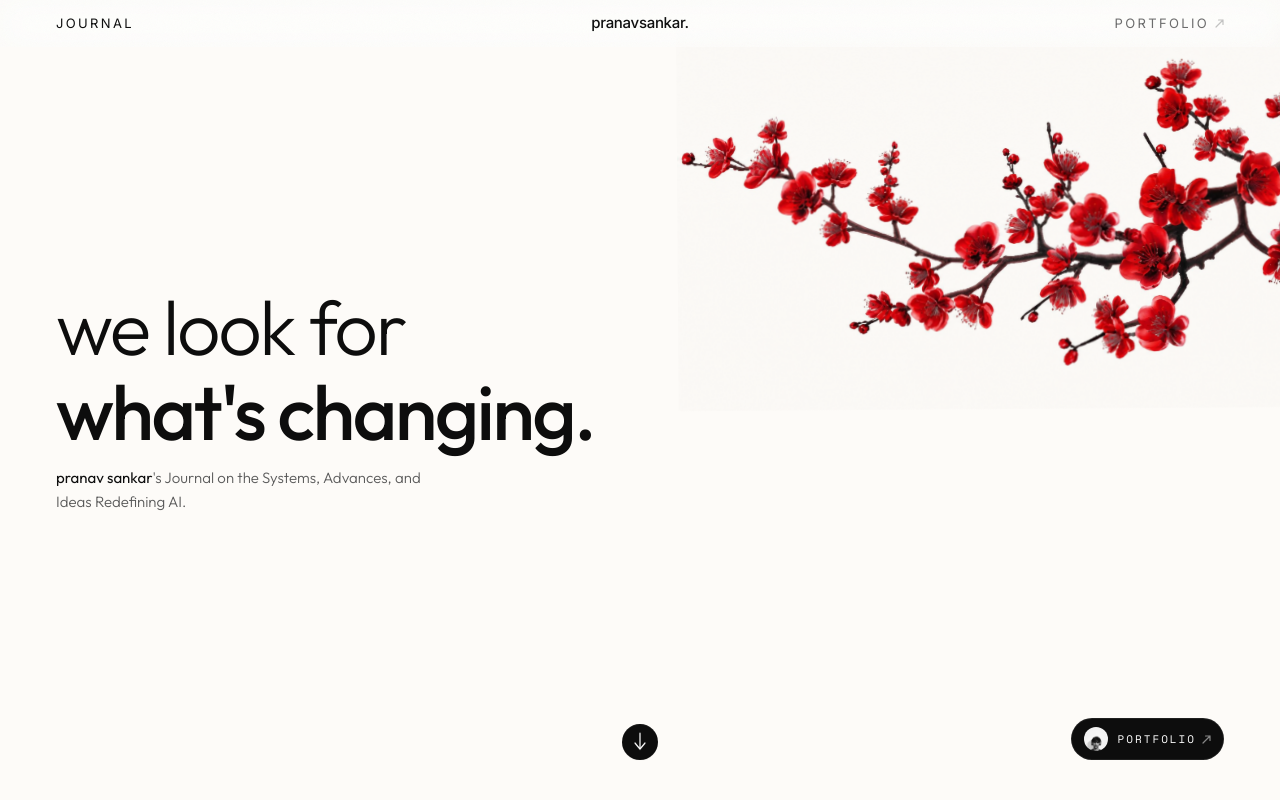
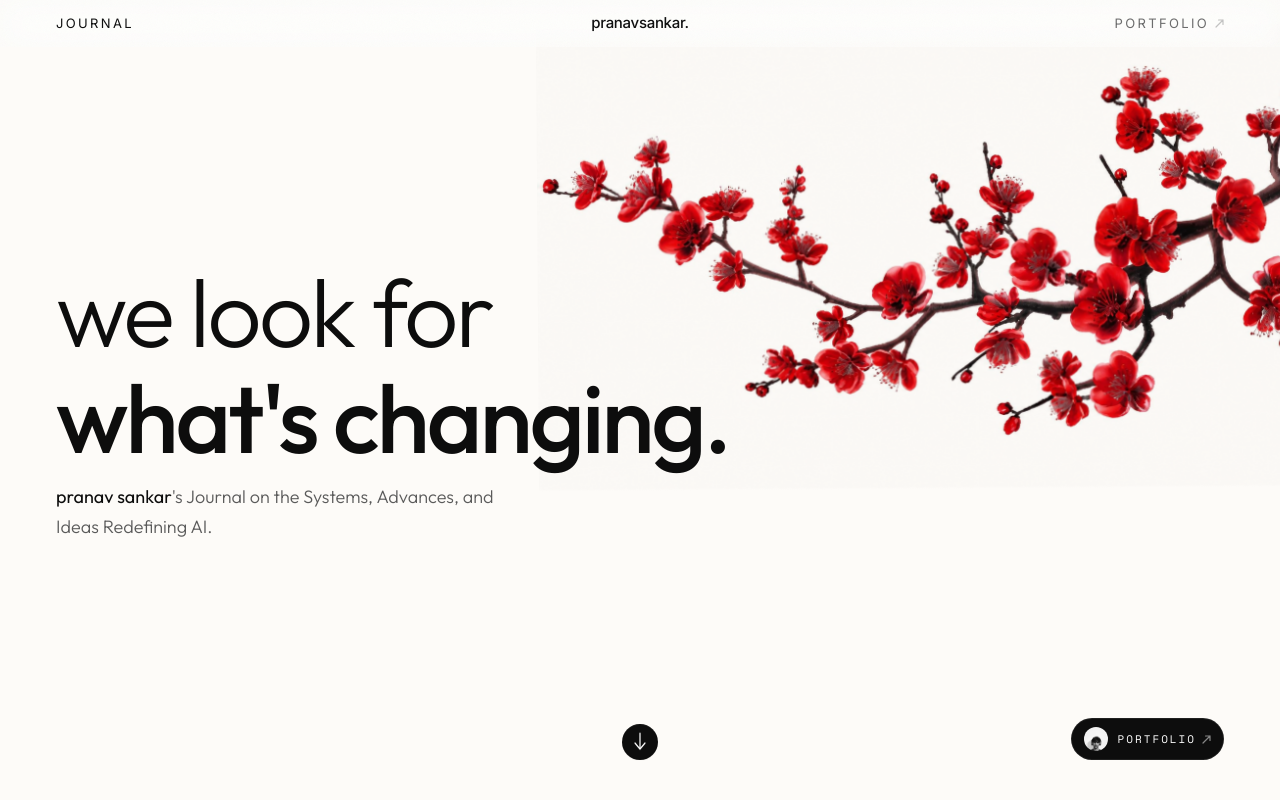
Before and after one commit to pranavsankar05/nikki-logs, a React (Vite) app: page / in a window 1280 px wide. Shown: the top 800 px of the page. Built offline with nearby package versions, Linux system fonts and the light colour scheme; the HTML template or start-up script is replaced by a standard one.

Commit message:
made fontsize bigger

```diff
--- a/src/App.tsx
+++ b/src/App.tsx
@@ -128,7 +128,7 @@ export default function App() {
           style={{
             top: '3%',
             right: '-6%',
-            width: 'clamp(420px, 55vw, 680px)',
+            width: 'clamp(520px, 65vw, 820px)',
             height: 'auto',
             mixBlendMode: 'multiply',
             transformOrigin: '92% 30%',
@@ -138,14 +138,14 @@ export default function App() {
 
         <div className="max-w-3xl">
           <h1
-            className="text-[clamp(2.2rem,6vw,4.8rem)] leading-[1.1] text-[#0d0d0d] mb-3"
+            className="text-[clamp(2.8rem,7.5vw,6rem)] leading-[1.1] text-[#0d0d0d] mb-3"
             style={{ fontFamily: "'Outfit', sans-serif", fontWeight: 300, letterSpacing: '-0.03em' }}
           >
             we look for<br />
             <span style={{ fontWeight: 500 }}>what's changing.</span>
           </h1>
           <p
-            className="text-[15px] leading-relaxed text-[#5a5a5a] max-w-sm"
+            className="text-[18px] leading-relaxed text-[#5a5a5a] max-w-md"
             style={{ fontFamily: "'Outfit', sans-serif", fontWeight: 300 }}
           >
             <a
```
